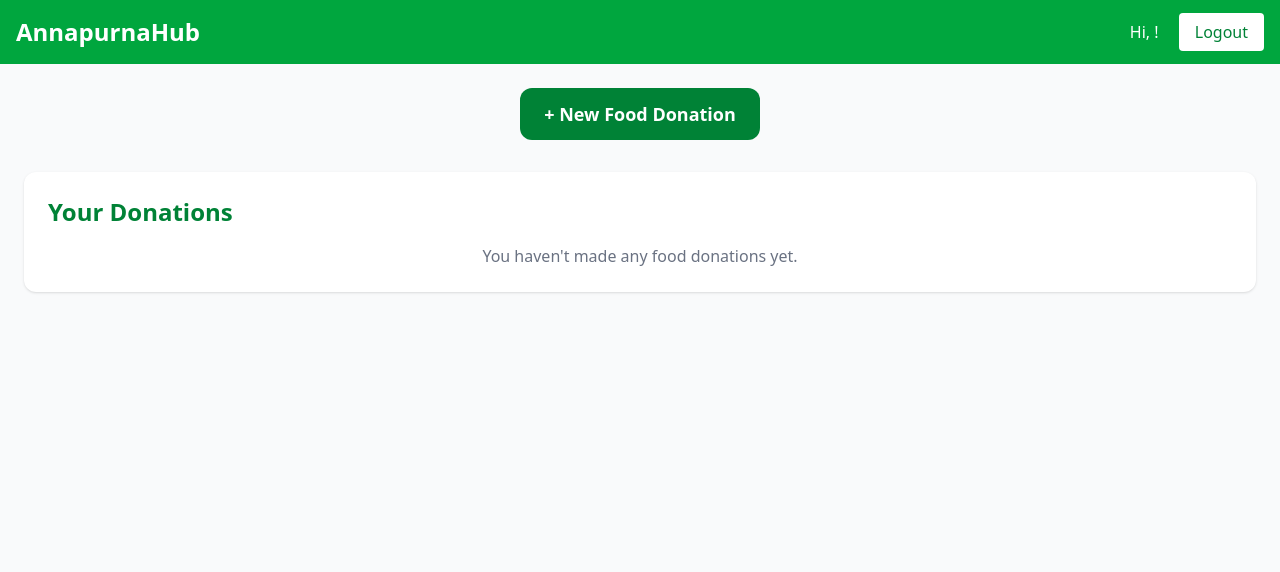
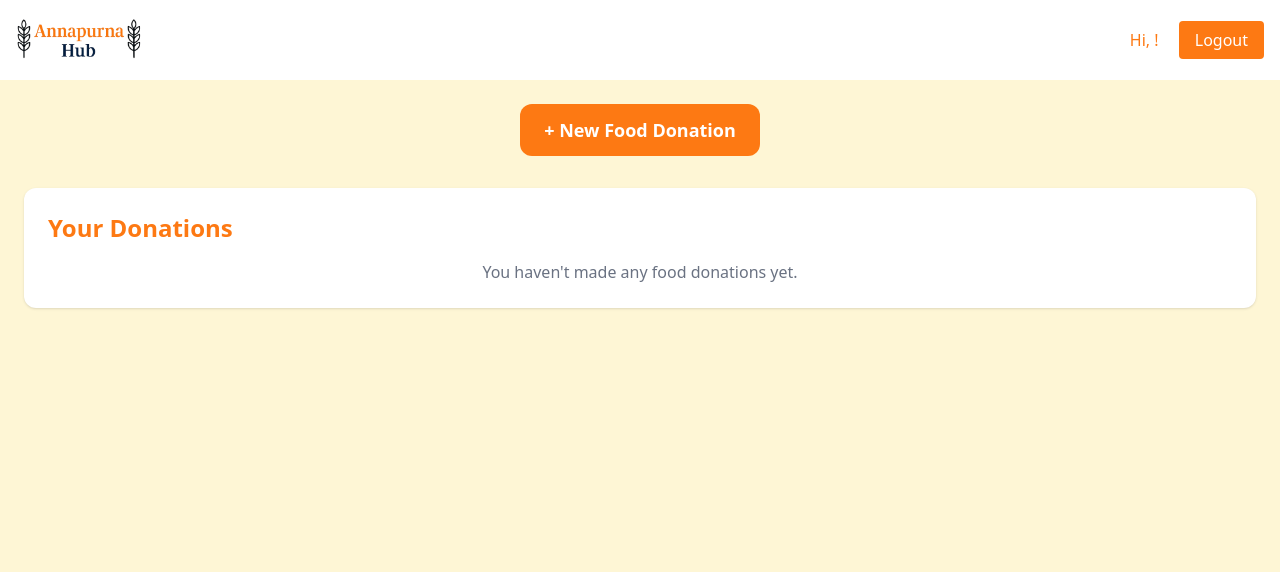
Before and after one commit to AmbikaDhakar/Annapurna, a Node server app: template views/donor-dashboard.ejs in a window 1280 px wide. Shown: the top 572 px of the page. Run offline with Node 20, Linux system fonts and the light colour scheme; the template is opened without the code that fills it, so the values that code supplies are empty; style sheets or scripts are compiled from the project's sources; some libraries are stand-ins or nearby versions.

Commit message:
updated doner dashboard

```diff
--- a/views/donor-dashboard.ejs
+++ b/views/donor-dashboard.ejs
@@ -1,13 +1,13 @@
 <%- include('partials/header') %>
 
-    <body class="bg-gray-50">
+    <body class="bg-[#fef3c6b8]">
 
         <!-- Navbar -->
-        <nav class="bg-green-600 text-white p-4 flex justify-between items-center">
-            <h1 class="text-2xl font-bold">AnnapurnaHub</h1>
+        <nav class="bg-white text-white p-4 h-20 flex justify-between items-center">
+            <img src="/images/anplogo.png" class="h-full" alt="">
             <div>
-                <span class="mr-4">Hi, <%= user.name %>!</span>
-                <a href="/logout" class="bg-white text-green-700 px-4 py-2 rounded hover:bg-gray-200">Logout</a>
+                <span class="mr-4 text-[#FD7913]">Hi, <%= user.name %>!</span>
+                <a href="/logout" class="bg-[#FD7913] text-white px-4 py-2 rounded hover:bg-[#fd7813d5] hover:text-white">Logout</a>
             </div>
         </nav>
 
@@ -17,14 +17,14 @@
             <!-- Quick Action -->
             <div class="flex justify-center mb-8">
                 <a href="/donate"
-                    class="bg-green-700 hover:bg-green-800 text-white py-3 px-6 rounded-xl text-lg font-semibold transition">
+                    class="bg-[#FD7913] hover:bg-[#fd7813c0] text-white py-3 px-6 rounded-xl text-lg font-semibold transition">
                     + New Food Donation
                 </a>
             </div>
 
             <!-- Past Donations Table -->
             <div class="bg-white p-6 rounded-xl shadow">
-                <h2 class="text-2xl font-bold mb-4 text-green-700">Your Donations</h2>
+                <h2 class="text-2xl font-bold mb-4 text-[#FD7913]">Your Donations</h2>
 
                 <% if (donations.length===0) { %>
                     <p class="text-gray-500 text-center">You haven't made any food donations yet.</p>
--- a/views/index.ejs
+++ b/views/index.ejs
@@ -178,7 +178,7 @@
             <div class="mt-10 space-x-4">
                 <a href="#" class="border border-black px-5 py-2 rounded-full font-semibold hover:bg-gray-100">Learn
                     More</a>
-                <a href="#" class="text-pink-600 font-medium hover:underline">Sign Up →</a>
+                <a href="#" class="text-[#FD7913] font-medium hover:underline">Sign Up →</a>
             </div>
         </section>
         <!-- IMPACT SECTION -->
```
